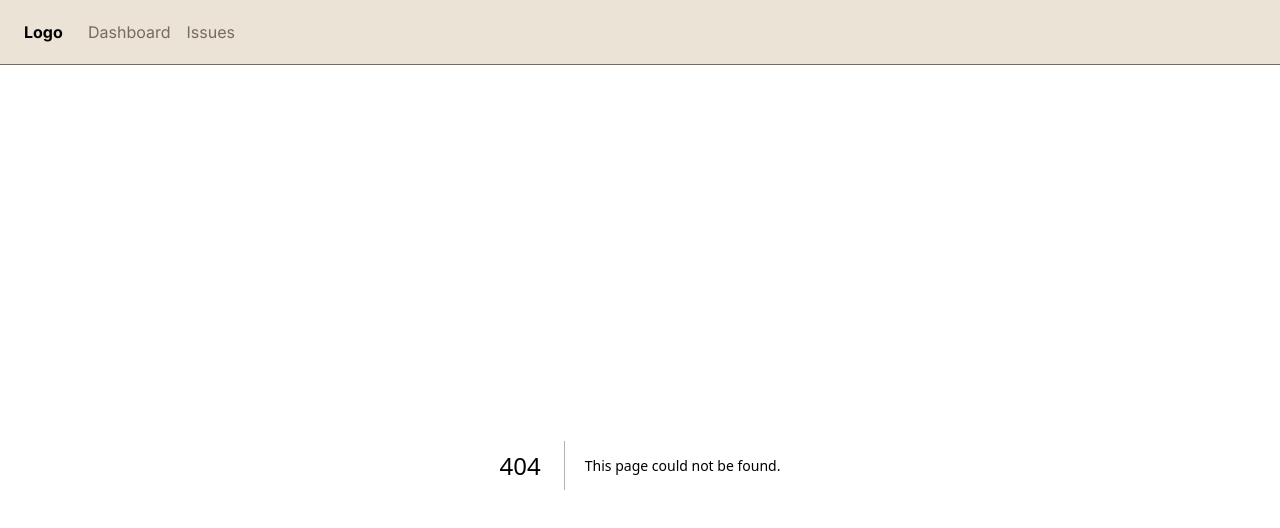
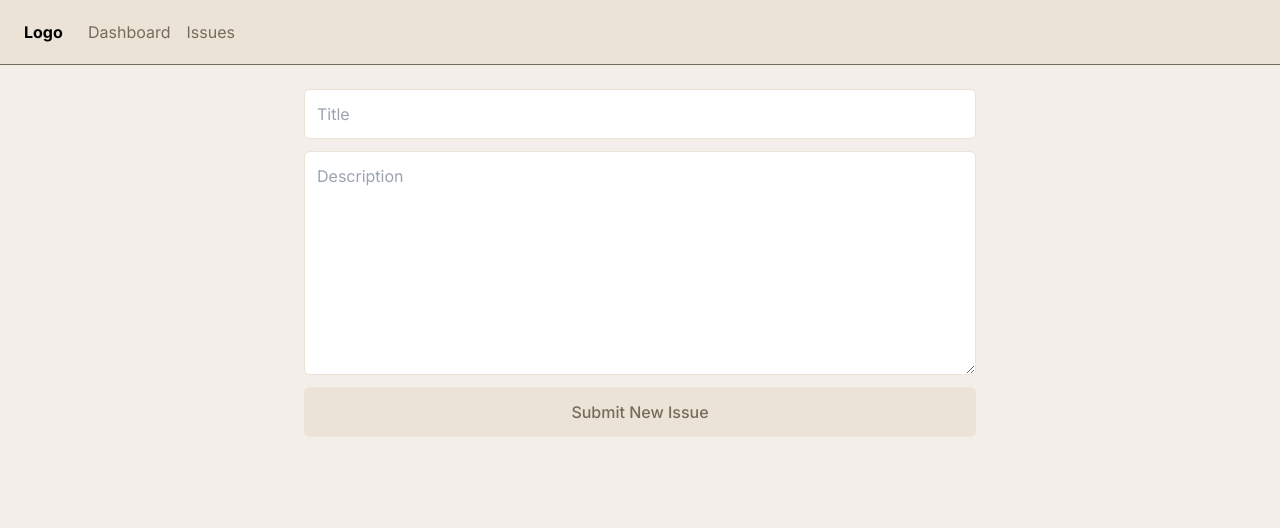
Before and after one commit to getimad/next-issue-tracker, a Next.js app: page /issues/new in a window 1280 px wide. Before the commit this address had no page. Shown: the top 528 px of the page. Built offline with nearby package versions, Linux system fonts and the light colour scheme.

Commit message:
feat: Add NewIssuePage

```diff
--- /dev/null
+++ b/app/issues/new/page.tsx
@@ -0,0 +1,49 @@
+"use client";
+
+import { useRouter } from "next/navigation";
+import { useForm } from "react-hook-form";
+import axios from "axios";
+
+interface IssueForm {
+  title: string;
+  description: string;
+}
+
+export default function NewIssuePage() {
+  const { register, handleSubmit } = useForm<IssueForm>();
+  const router = useRouter();
+
+  const sendRequest = async (data: IssueForm) => {
+    await axios.post("/api/issues", data);
+    router.push("/issues");
+  };
+
+  return (
+    <main className="mx-6 mt-6">
+      <form
+        className="mx-auto max-w-2xl"
+        method="post"
+        onSubmit={handleSubmit(sendRequest)}
+      >
+        <div className="flex flex-col justify-center gap-3">
+          <input
+            className="rounded-md border border-palette-2 p-3 outline-none"
+            type="text"
+            placeholder="Title"
+            {...register("title")}
+          />
+          <textarea
+            className="max-h-96 min-h-56 rounded-md border border-palette-2 p-3 outline-none"
+            placeholder="Description"
+            {...register("description")}
+          ></textarea>
+          <input
+            className="cursor-pointer rounded-md border border-transparent bg-palette-2 p-3 font-medium text-palette-4 transition-all duration-300 hover:border-palette-1"
+            type="submit"
+            value="Submit New Issue"
+          />
+        </div>
+      </form>
+    </main>
+  );
+}
```
